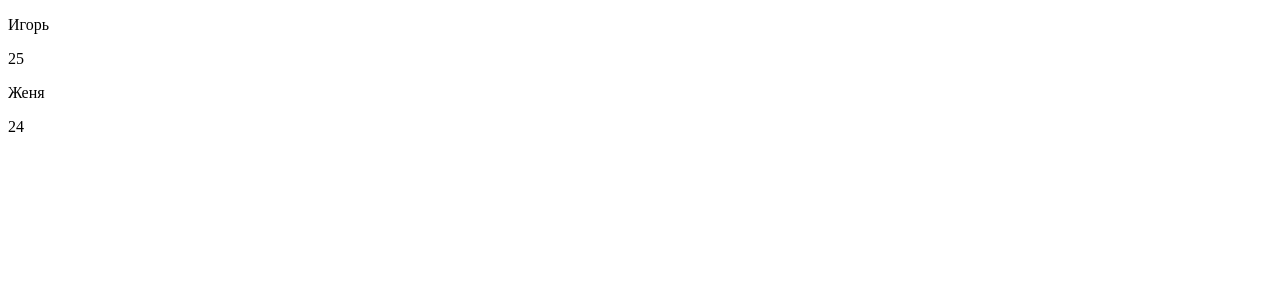
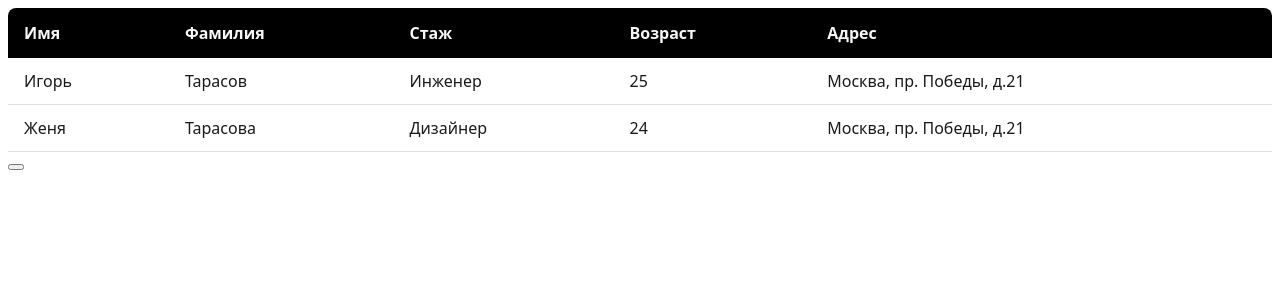
Before and after one commit to Ruzik13/employee_editor, a Vue app: page / in a window 1280 px wide. Before the commit this address had no page. Shown: the top 300 px of the page. Built offline with nearby package versions, Linux system fonts and the light colour scheme.

Commit message:
Ref 2. Создал компоненту таблицы

```diff
--- /dev/null
+++ b/global.css
@@ -0,0 +1,3 @@
+:root {
+  font-family: Roboto, "Helvetica Neue", sans-serif;
+}
--- a/index.html
+++ b/index.html
@@ -2,9 +2,9 @@
 <html lang="">
   <head>
     <meta charset="UTF-8">
-    <link rel="icon" href="/favicon.ico">
     <meta name="viewport" content="width=device-width, initial-scale=1.0">
-    <title>Vite App</title>
+    <link rel="stylesheet" href="global.css">
+    <title>Тестовое задание</title>
   </head>
   <body>
     <div id="app"></div>
--- a/package.json
+++ b/package.json
@@ -20,6 +20,7 @@
     "eslint": "^9.39.2",
     "eslint-plugin-vue": "~10.7.0",
     "globals": "^17.0.0",
+    "sass-embedded": "^1.97.3",
     "vite": "^7.3.1",
     "vite-plugin-vue-devtools": "^8.0.5"
   },
--- a/src/App.vue
+++ b/src/App.vue
@@ -1,12 +1,14 @@
 <template>
-  <div v-for="({name, age}) in users" >
-    <p>{{name}}</p>
-    <p>{{age}}</p>
-  </div>
+  <CustomTable
+    :heads="['Имя', 'Фамилия', 'Стаж', 'Возраст', 'Адрес']"
+    :data="users"
+  />
+  <button @click="userStore.addUser({name:'Игорь', surname: 'Бутусов', stage: 'd', age: 21, address: 'a'})"></button>
 </template>
 
 <script setup>
 import useUserStore from "@/stores/userStore.js";
+import CustomTable from "@/components/CustomTable.vue";
 
 const userStore = useUserStore();
 
--- /dev/null
+++ b/src/components/CustomTable.vue
@@ -0,0 +1,94 @@
+<template>
+  <table class="custom-table">
+    <thead class="custom-table__head">
+    <tr>
+      <th
+        v-for="(head, index) in heads"
+        :key="index"
+      >
+        {{ head }}
+      </th>
+    </tr>
+    </thead>
+
+    <tbody class="custom-table__body">
+    <tr
+      v-for="(row, rowIndex) in data"
+      :key="rowIndex"
+    >
+      <td
+        v-for="(cell, cellIndex) in row"
+        :key="cellIndex"
+      >
+        {{ cell }}
+      </td>
+    </tr>
+    </tbody>
+  </table>
+</template>
+
+<script setup>
+defineProps({
+  heads: {
+    type: Array,
+    required: true,
+    default: () => []
+  },
+  data: {
+    type: Array,
+    required: true,
+    default: () => []
+  }
+})
+
+defineEmits([])
+</script>
+
+<style lang="scss" scoped>
+.custom-table {
+  width: 100%;
+  border-collapse: collapse;
+  border-spacing: 0;
+  font-family: system-ui, -apple-system, sans-serif;
+}
+
+.custom-table__head th {
+  background-color: #000000;
+  color: #f6f6f6;
+  padding: 14px 16px;
+  font-weight: 600;
+  text-align: left;
+}
+
+.custom-table__head th:first-child {
+  border-top-left-radius: 8px;
+}
+
+.custom-table__head th:last-child {
+  border-top-right-radius: 8px;
+}
+
+.custom-table__body tr {
+  cursor: pointer;
+  transition: background-color 0.18s ease;
+}
+
+.custom-table__body tr:hover {
+  background-color: #f0f0f0;
+}
+
+.custom-table__body td {
+  padding: 12px 16px;
+  border-bottom: 1px solid #e0e0e0;
+  color: #1a1a1a;
+
+  transition: background-color 0.18s ease;
+
+}
+
+.custom-table__body tr:hover td {
+  background-color: #e9f3ff;
+
+  transition: background-color 0.18s ease;
+}
+</style>
--- a/src/stores/userStore.js
+++ b/src/stores/userStore.js
@@ -2,53 +2,43 @@ import { defineStore } from "pinia";
 import { ref } from "vue";
 
 const useUserStore = defineStore('userStore', () => {
-  const users = ref({
-    1: {
+  const users = ref([{
       name: "Игорь",
       surname: "Тарасов",
       stage: "Инженер",
       age: 25,
       address: "Москва, пр. Победы, д.21"
-    },
-    2: {
+    }, {
       name: "Женя",
       surname: "Тарасова",
       stage: "Дизайнер",
       age: 24,
       address: "Москва, пр. Победы, д.21"
-    },
-  });
+    }
+  ]);
 
   const addUser = ({ name, surname, stage, age, address }) => {
-    const newId = Math.max(...Object.keys(users.value).map(Number), 0) + 1;
+    users.value.push({
+      name: name.trim(),
+      surname: surname.trim(),
+      stage: stage.trim(),
+      age:Number(age),
+      address: address.trim(),
+    });
 
-    users.value[newId] = {
-      name: name?.trim() || '',
-      surname: surname?.trim() || '',
-      stage: stage?.trim() || '',
-      age: age ? Number(age) : null,
-      address: address?.trim() || ''
-    };
-
-    return newId;
   };
 
   const editUser = (id, userData) => {
-    if (!users.value[id]) return false;
-
     users.value[id] = {
       ...users.value[id],
       ...userData,
-      age: userData.age !== undefined ? Number(userData.age) : users.value[id].age
     };
-
-    return true;
   };
 
   const deleteUser = (id) => {
-    if (!users.value[id]) return false;
-    delete users.value[id];
-    return true;
+    if (users.value[id]) {
+      delete users.value[id];
+    }
   };
 
   return {
```
Also changed, not shown: 2 other files (tests, documents, lock files or other folders).
